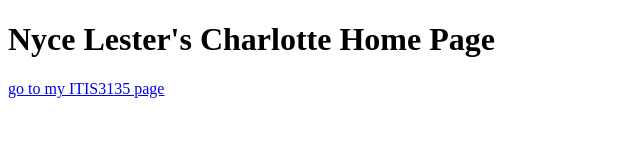
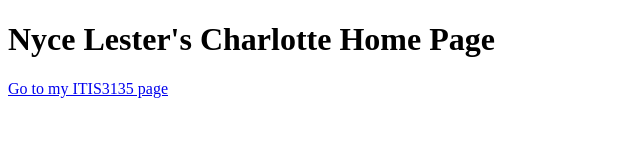
Before and after one commit to NyceLester/NyceLester.github.io, a plain HTML site: page index.html in a window 1280 px wide. Shown: the full height of the page, 0-640 px from the left. Drawn offline with Linux system fonts and the light colour scheme.

Commit message:
Update index.html

```diff
--- a/index.html
+++ b/index.html
@@ -8,7 +8,7 @@
 <body>
     <header>
         <h1>Nyce Lester's Charlotte Home Page</h1>
-        <nav><a href="itis3135/index.html">go to my ITIS3135 page</a><a href=""></a><a href=""></a></nav>
+        <nav><a href="itis3135/index.html">Go to my ITIS3135 page</a><a href=""></a><a href=""></a></nav>
     </header>
     <main></main>
         <h2></h2>
```
